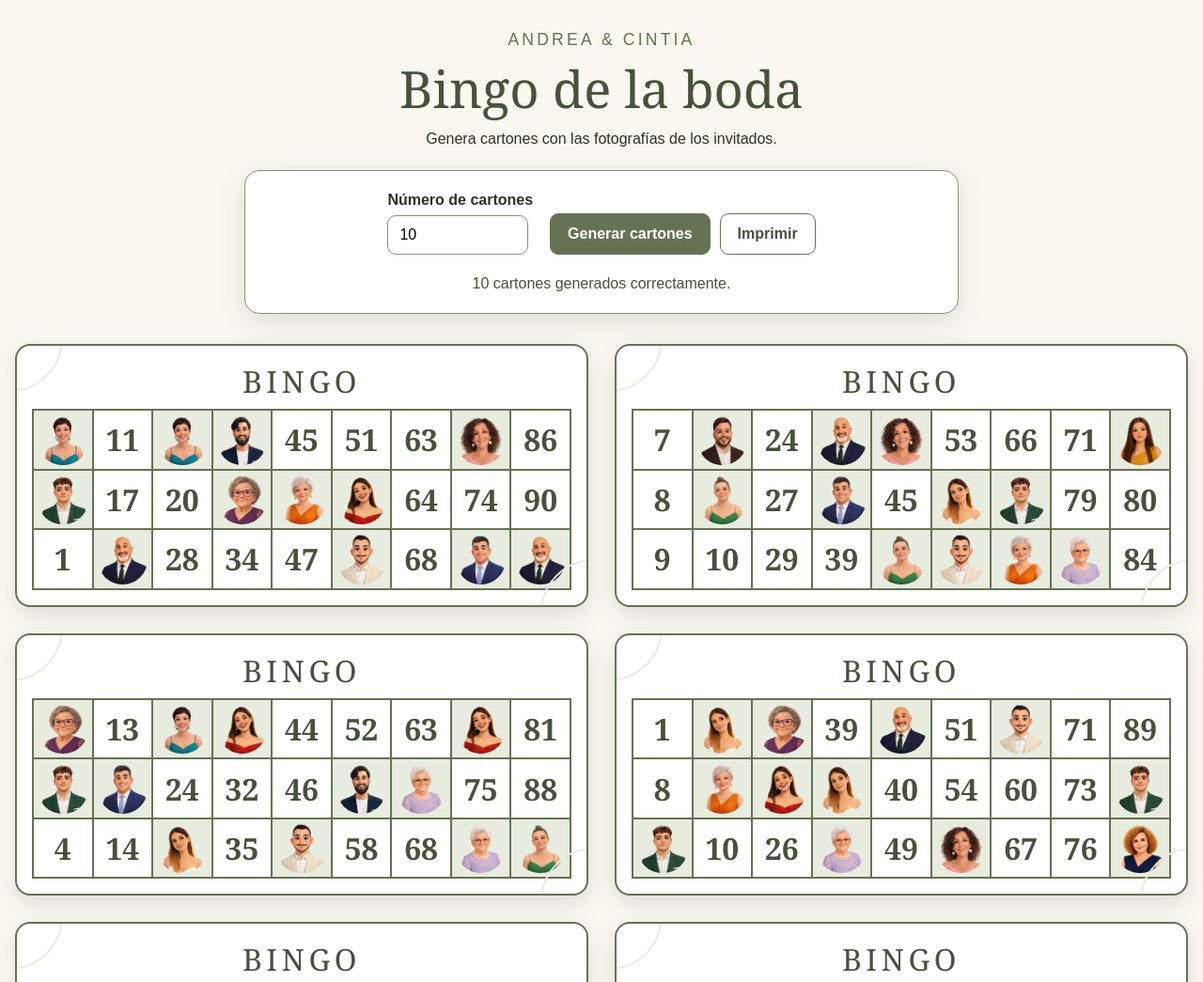
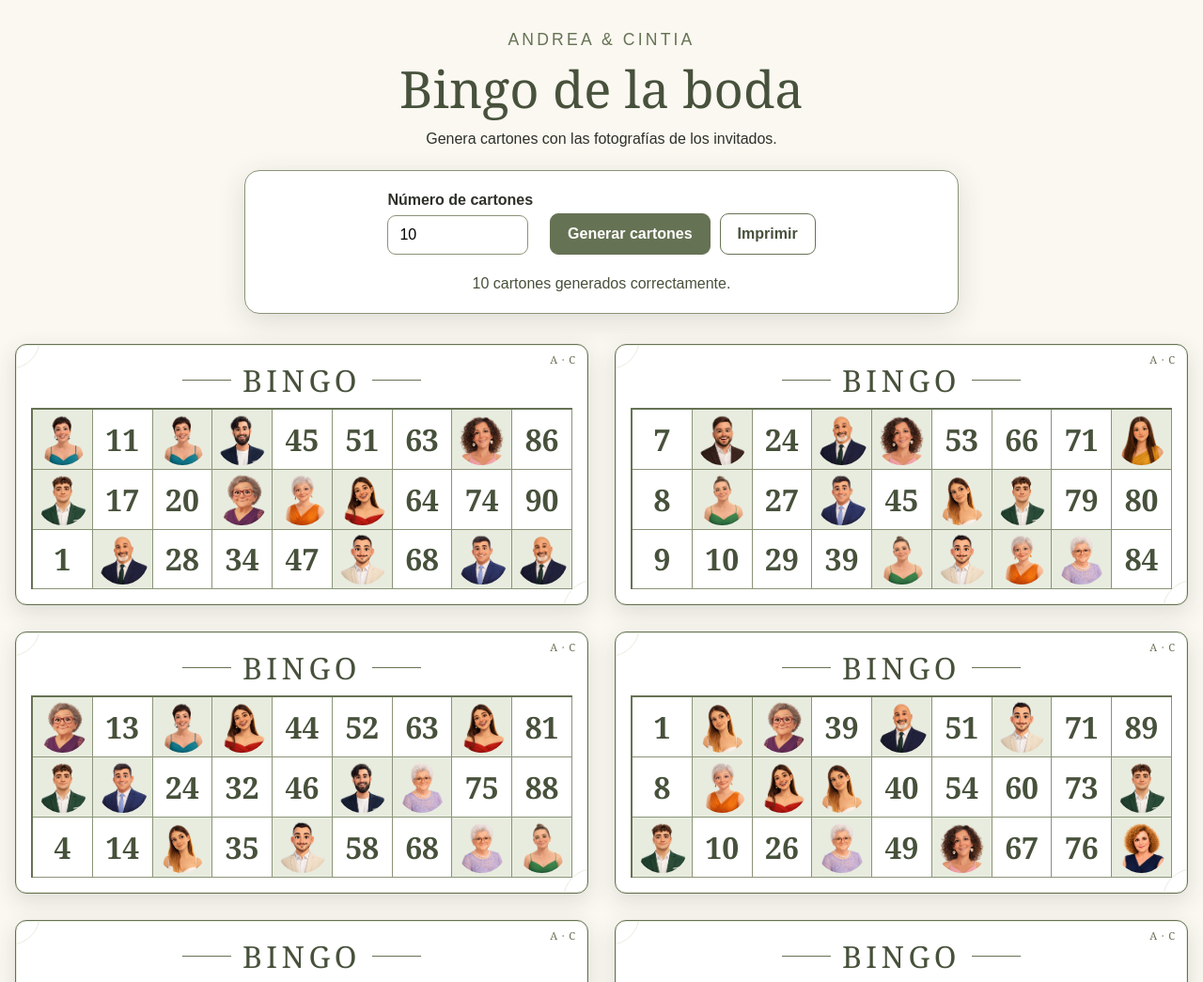
Before and after one commit to andrepane/bingo-boda, a plain HTML site: page index.html in a window 1280 px wide. Shown: the top 1045 px of the page at 94% size. Drawn offline with Linux system fonts and the light colour scheme.

Commit message:
Mejorar estética de los cartones de boda

```diff
--- a/script.js
+++ b/script.js
@@ -276,7 +276,11 @@ function crearElementoCarton(carton) {
     const titulo = document.createElement("h2");
     titulo.textContent = "BINGO";
 
-    cabecera.appendChild(titulo);
+    const monograma = document.createElement("span");
+    monograma.className = "carton__monograma";
+    monograma.textContent = "A · C";
+
+    cabecera.append(titulo, monograma);
 
     const tabla = document.createElement("div");
     tabla.className = "tabla-bingo";
--- a/style.css
+++ b/style.css
@@ -137,10 +137,13 @@ button:hover {
     position: relative;
     padding: 16px;
     overflow: hidden;
-    border: 2px solid var(--verde);
-    border-radius: 16px;
+    box-sizing: border-box;
+    border: 1.5px solid var(--verde);
+    border-radius: 12px;
     background: var(--blanco);
-    box-shadow: 0 8px 25px var(--sombra);
+    box-shadow:
+        inset 0 0 0 1px var(--verde-claro),
+        0 8px 25px var(--sombra);
     break-inside: avoid;
     page-break-inside: avoid;
 }
@@ -148,22 +151,22 @@ button:hover {
 .carton::before,
 .carton::after {
     position: absolute;
-    width: 110px;
-    height: 110px;
-    border: 2px solid var(--verde-claro);
+    width: 64px;
+    height: 64px;
+    border: 1px solid var(--verde-claro);
     border-radius: 50%;
     content: "";
     pointer-events: none;
 }
 
 .carton::before {
-    top: -65px;
-    left: -65px;
+    top: -40px;
+    left: -40px;
 }
 
 .carton::after {
-    right: -65px;
-    bottom: -65px;
+    right: -40px;
+    bottom: -40px;
 }
 
 .carton__cabecera {
@@ -172,12 +175,36 @@ button:hover {
 }
 
 .carton__cabecera h2 {
+    display: flex;
+    align-items: center;
+    justify-content: center;
+    gap: 12px;
     margin: 0;
     font-family: Georgia, "Times New Roman", serif;
     font-size: 2rem;
     font-weight: normal;
     letter-spacing: 0.14em;
     color: var(--verde-oscuro);
+}
+
+.carton__cabecera h2::before,
+.carton__cabecera h2::after {
+    width: clamp(28px, 9%, 54px);
+    height: 1px;
+    background: var(--verde);
+    content: "";
+}
+
+.carton__monograma {
+    position: absolute;
+    top: 10px;
+    right: 12px;
+    z-index: 1;
+    font-family: Georgia, "Times New Roman", serif;
+    font-size: 0.7rem;
+    line-height: 1;
+    letter-spacing: 0.08em;
+    color: var(--verde);
 }
 
 .tabla-bingo {
@@ -193,15 +220,15 @@ button:hover {
     justify-content: center;
     aspect-ratio: 1 / 1;
     min-width: 0;
-    border-right: 2px solid var(--verde);
-    border-bottom: 2px solid var(--verde);
+    border-right: 1px solid var(--borde);
+    border-bottom: 1px solid var(--borde);
     background: var(--blanco);
 }
 
 .casilla--numero {
     font-family: Georgia, "Times New Roman", serif;
     font-size: clamp(1.15rem, 3vw, 2rem);
-    font-weight: bold;
+    font-weight: 600;
     color: var(--verde-oscuro);
 }
 
@@ -283,7 +310,7 @@ button:hover {
         box-sizing: border-box;
         border: 0.4mm solid var(--verde);
         border-radius: 3mm;
-        box-shadow: none;
+        box-shadow: inset 0 0 0 0.2mm var(--verde-claro);
         break-inside: avoid;
         page-break-inside: avoid;
     }
@@ -307,15 +334,27 @@ button:hover {
         line-height: 1;
     }
 
+    .carton__cabecera h2::before,
+    .carton__cabecera h2::after {
+        width: 11mm;
+        height: 0.2mm;
+    }
+
+    .carton__monograma {
+        top: 2.5mm;
+        right: 3mm;
+        font-size: 7pt;
+    }
+
     .tabla-bingo {
-        border-width: 0.35mm;
+        border-width: 0.45mm;
     }
 
     .casilla {
         aspect-ratio: auto;
         height: 23mm;
-        border-right-width: 0.35mm;
-        border-bottom-width: 0.35mm;
+        border-right-width: 0.25mm;
+        border-bottom-width: 0.25mm;
     }
 
     .casilla--numero {
@@ -335,18 +374,18 @@ button:hover {
 
     .carton::before,
     .carton::after {
-        width: 22mm;
-        height: 22mm;
-        border-width: 0.35mm;
+        width: 12mm;
+        height: 12mm;
+        border-width: 0.2mm;
     }
 
     .carton::before {
-        top: -13mm;
-        left: -13mm;
+        top: -7.5mm;
+        left: -7.5mm;
     }
 
     .carton::after {
-        right: -13mm;
-        bottom: -13mm;
+        right: -7.5mm;
+        bottom: -7.5mm;
     }
 }
```
